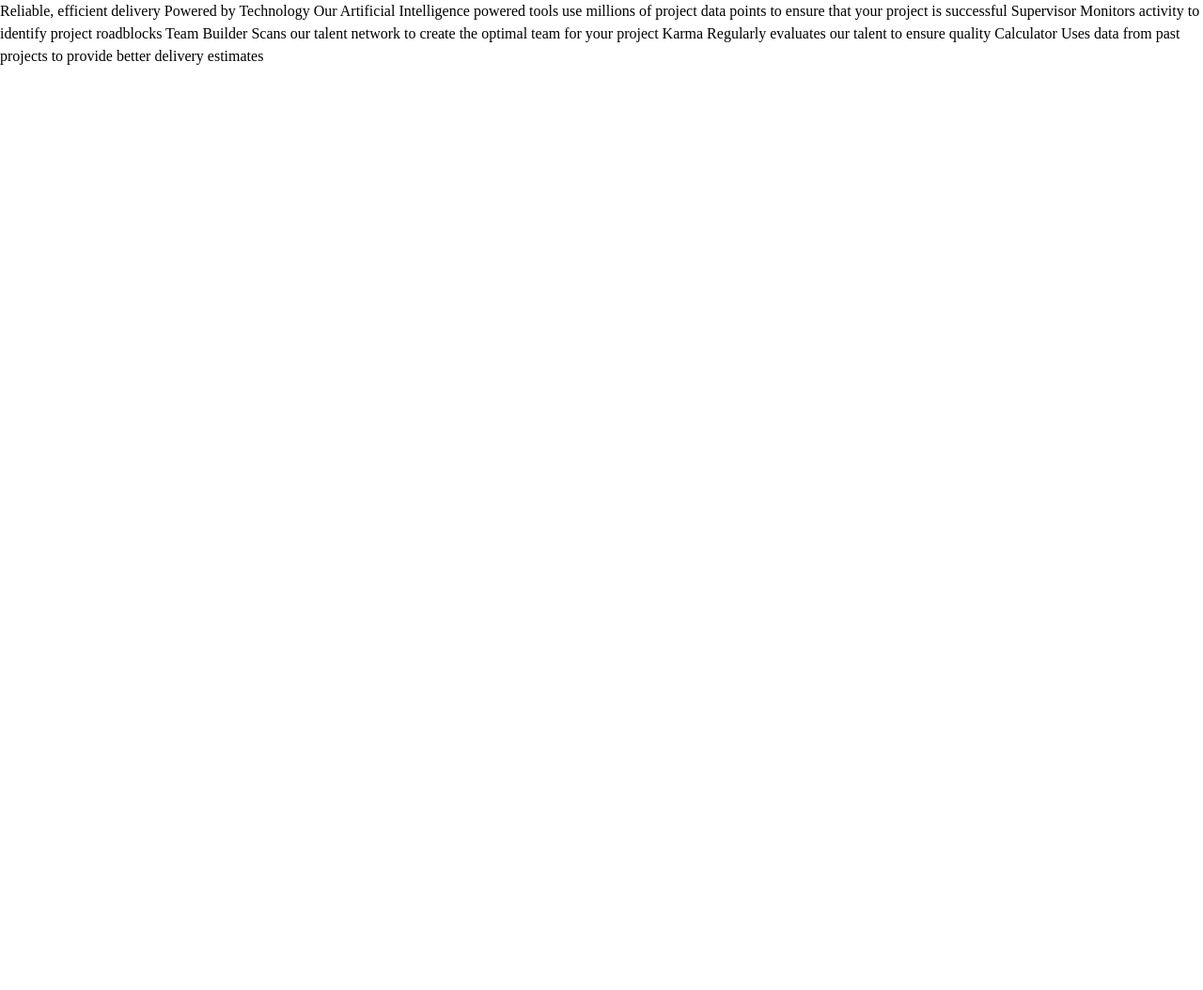
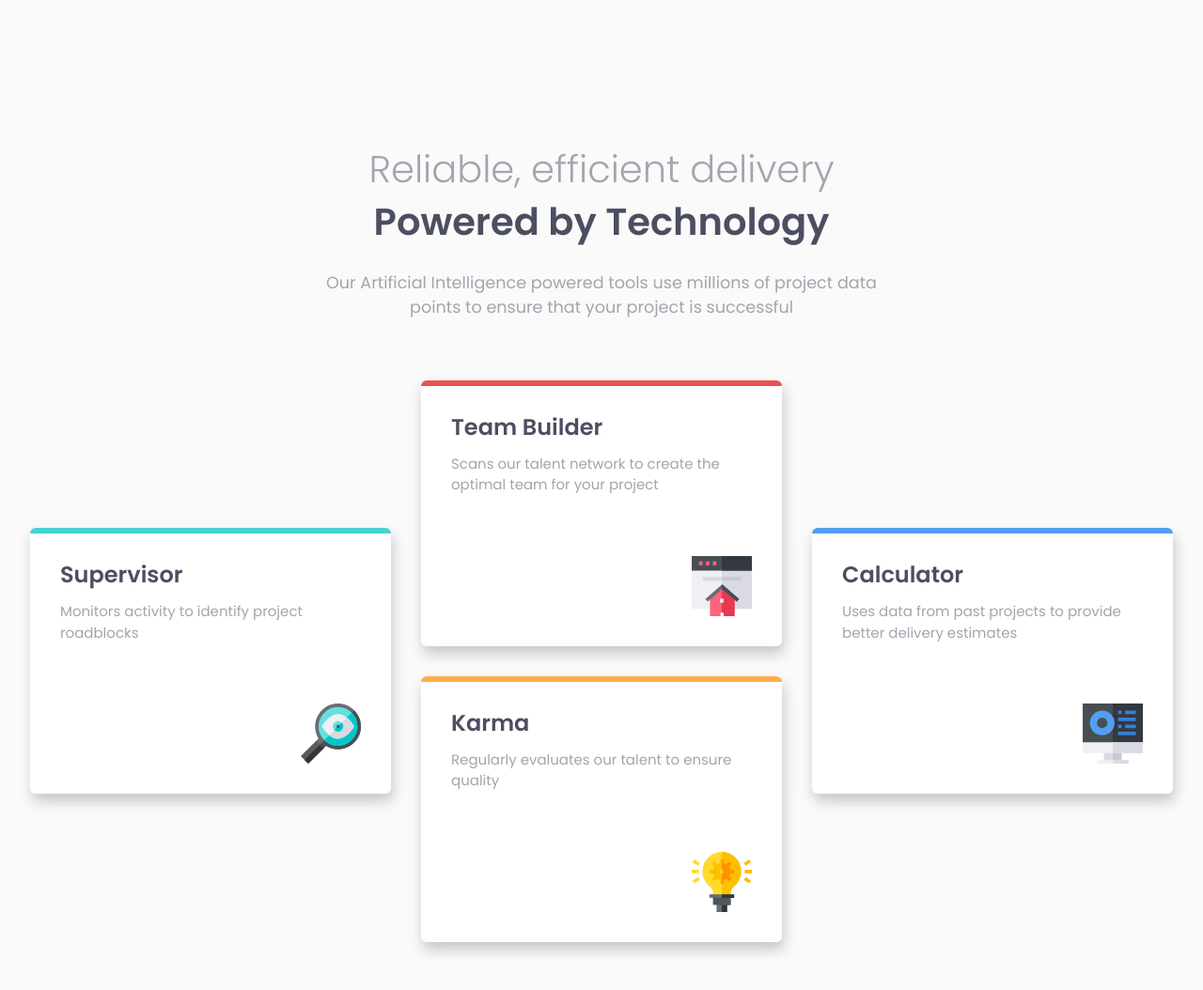
Before and after one commit to DylandeBruijn/four-card-feature-section, a website built with Vite: page index.html in a window 1280 px wide. Shown: the whole page at 94% size. Before the commit the page ends 800 px from the top, so only its background shows below. Built offline with nearby package versions, Linux system fonts and the light colour scheme.

Commit message:
Finish assignment

```diff
--- a/index.html
+++ b/index.html
@@ -9,17 +9,82 @@
       sizes="32x32"
       href="./images/favicon-32x32.png"
     />
+    <link rel="preconnect" href="https://fonts.googleapis.com" />
+    <link rel="preconnect" href="https://fonts.gstatic.com" crossorigin />
+    <link
+      href="https://fonts.googleapis.com/css2?family=Poppins:ital,wght@0,100;0,200;0,300;0,400;0,500;0,600;0,700;0,800;0,900;1,100;1,200;1,300;1,400;1,500;1,600;1,700;1,800;1,900&display=swap"
+      rel="stylesheet"
+    />
     <link rel="stylesheet" href="styles/styles.scss" />
-
     <title>Frontend Mentor | Four card feature section</title>
   </head>
   <body>
-    Reliable, efficient delivery Powered by Technology Our Artificial
-    Intelligence powered tools use millions of project data points to ensure
-    that your project is successful Supervisor Monitors activity to identify
-    project roadblocks Team Builder Scans our talent network to create the
-    optimal team for your project Karma Regularly evaluates our talent to ensure
-    quality Calculator Uses data from past projects to provide better delivery
-    estimates
+    <main>
+      <div class="intro">
+        <div class="intro__heading">
+          <h2 class="intro__subtitle">Reliable, efficient delivery</h2>
+          <h1 class="intro__title">Powered by Technology</h1>
+        </div>
+        <p class="intro__description">
+          Our Artificial Intelligence powered tools use millions of project data
+          points to ensure that your project is successful
+        </p>
+      </div>
+      <div class="cards">
+        <div class="card card--cyan">
+          <div class="card__content">
+            <h3 class="card__title">Supervisor</h3>
+            <p class="card__description">
+              Monitors activity to identify project roadblocks
+            </p>
+          </div>
+          <img
+            class="card__image"
+            src="images/icon-supervisor.svg"
+            alt="An icon of a looking glass with an eye in it"
+          />
+        </div>
+        <div class="card card--red">
+          <div class="card__content">
+            <h3 class="card__title">Team Builder</h3>
+            <p class="card__description">
+              Scans our talent network to create the optimal team for your
+              project
+            </p>
+          </div>
+          <img
+            class="card__image"
+            src="images/icon-team-builder.svg"
+            alt="An icon of a house with a website behind it"
+          />
+        </div>
+        <div class="card card--orange">
+          <div class="card__content">
+            <h3 class="card__title">Karma</h3>
+            <p class="card__description">
+              Regularly evaluates our talent to ensure quality
+            </p>
+          </div>
+          <img
+            class="card__image"
+            src="images/icon-karma.svg"
+            alt="An icon of a light bulb"
+          />
+        </div>
+        <div class="card card--blue">
+          <div class="card__content">
+            <h3 class="card__title">Calculator</h3>
+            <p class="card__description">
+              Uses data from past projects to provide better delivery estimates
+            </p>
+          </div>
+          <img
+            class="card__image"
+            src="images/icon-calculator.svg"
+            alt="An icon of a computer with a graph on it"
+          />
+        </div>
+      </div>
+    </main>
   </body>
 </html>
--- a/styles/_base.scss
+++ b/styles/_base.scss
@@ -1,12 +1,23 @@
 body {
-  // font-family: 'Figtree', sans-serif;
-  // background-color: var(--clr-yellow);
-  // color: var(--clr-black);
+  font-size: 15px;
+  font-family: "Poppins", sans-serif;
+  background-color: var(--clr-very-light-blue);
+}
+
+h1,
+h2,
+h3,
+h4,
+h5,
+h6 {
+  line-height: 1;
 }
 
 main {
-  // padding-inline: 1rem;
-  // min-height: 100vh;
-  // display: grid;
-  // place-content: center;
+  padding-inline: 2rem;
+  padding-block: 10rem;
+  min-height: 100vh;
+  display: grid;
+  place-content: center;
+  gap: 4rem;
 }
--- a/styles/_root.scss
+++ b/styles/_root.scss
@@ -1,4 +1,11 @@
 :root {
   --clr-black: hsl(0, 0%, 7%);
   --clr-white: hsl(0, 0%, 100%);
+  --clr-red: hsl(0, 78%, 62%);
+  --clr-cyan: hsl(180, 62%, 55%);
+  --clr-orange: hsl(34, 97%, 64%);
+  --clr-blue: hsl(212, 86%, 64%);
+  --clr-very-dark-blue: hsl(234, 12%, 34%);
+  --clr-grayish-blue: hsl(229, 6%, 66%);
+  --clr-very-light-blue: hsl(0, 0%, 98%);
 }
--- a/styles/styles.scss
+++ b/styles/styles.scss
@@ -1,3 +1,123 @@
 @use "reset";
 @use "root";
 @use "base";
+
+.intro {
+  display: flex;
+  flex-direction: column;
+  gap: 2rem;
+  align-items: center;
+  text-align: center;
+
+  &__heading {
+    display: flex;
+    flex-direction: column;
+    gap: 1rem;
+  }
+
+  &__subtitle {
+    color: var(--clr-grayish-blue);
+    font-size: 2rem;
+    font-weight: 300;
+
+    @media screen and (min-width: 640px) {
+      font-size: 2.5rem;
+    }
+  }
+
+  &__title {
+    color: var(--clr-very-dark-blue);
+    font-size: 2rem;
+    font-weight: 600;
+
+    @media screen and (min-width: 640px) {
+      font-size: 2.5rem;
+    }
+  }
+
+  &__description {
+    color: var(--clr-grayish-blue);
+    font-size: 1.1rem;
+    max-width: 55ch;
+  }
+}
+
+.cards {
+  display: grid;
+  grid-template-columns: 1fr;
+  grid-template-areas:
+    "cyan-card"
+    "red-card"
+    "orange-card"
+    "blue-card";
+  gap: 2rem;
+  max-width: 1280px;
+
+  @media screen and (min-width: 640px) {
+    grid-template-columns: 1fr 1fr;
+    grid-template-areas:
+      "cyan-card red-card"
+      "orange-card blue-card";
+  }
+
+  @media screen and (min-width: 1280px) {
+    grid-template-columns: 1fr 1fr 1fr;
+    grid-template-areas:
+      ". red-card ."
+      "cyan-card red-card blue-card"
+      "cyan-card orange-card blue-card"
+      ". orange-card .";
+  }
+}
+
+.card {
+  display: flex;
+  flex-direction: column;
+  gap: 4rem;
+  background-color: var(--clr-white);
+  overflow: hidden;
+  border-radius: 6px;
+  padding: 2rem;
+  box-shadow: 2px 8px 14px 0px hsla(229, 6%, 66%, 0.6);
+
+  &--cyan {
+    grid-area: cyan-card;
+    border-top: 6px solid var(--clr-cyan);
+  }
+
+  &--red {
+    grid-area: red-card;
+    border-top: 6px solid var(--clr-red);
+  }
+
+  &--orange {
+    grid-area: orange-card;
+    border-top: 6px solid var(--clr-orange);
+  }
+
+  &--blue {
+    grid-area: blue-card;
+    border-top: 6px solid var(--clr-blue);
+  }
+
+  &__title {
+    color: var(--clr-very-dark-blue);
+    font-size: 1.5rem;
+    font-weight: 600;
+  }
+
+  &__content {
+    display: flex;
+    flex-direction: column;
+    gap: 1rem;
+  }
+
+  &__description {
+    color: var(--clr-grayish-blue);
+  }
+
+  &__image {
+    width: 64px;
+    align-self: end;
+  }
+}
```
